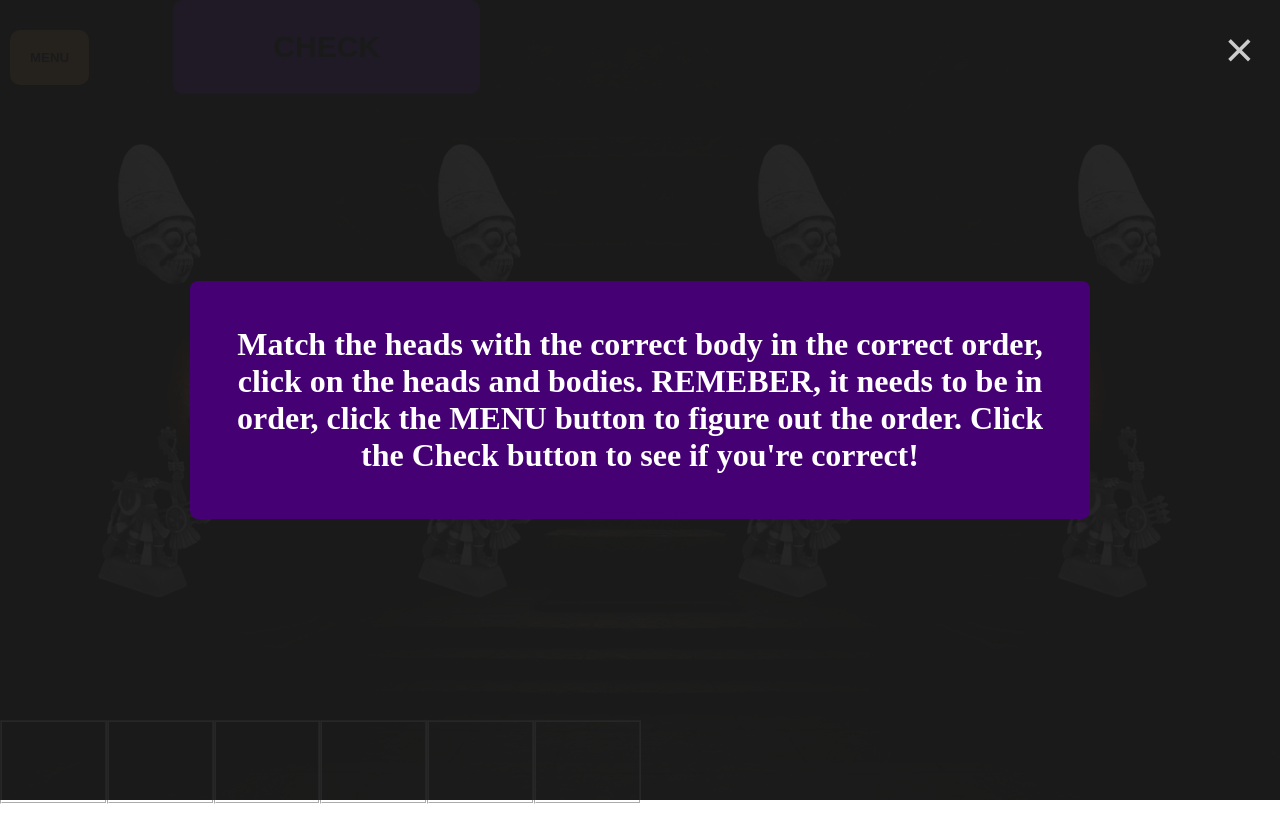
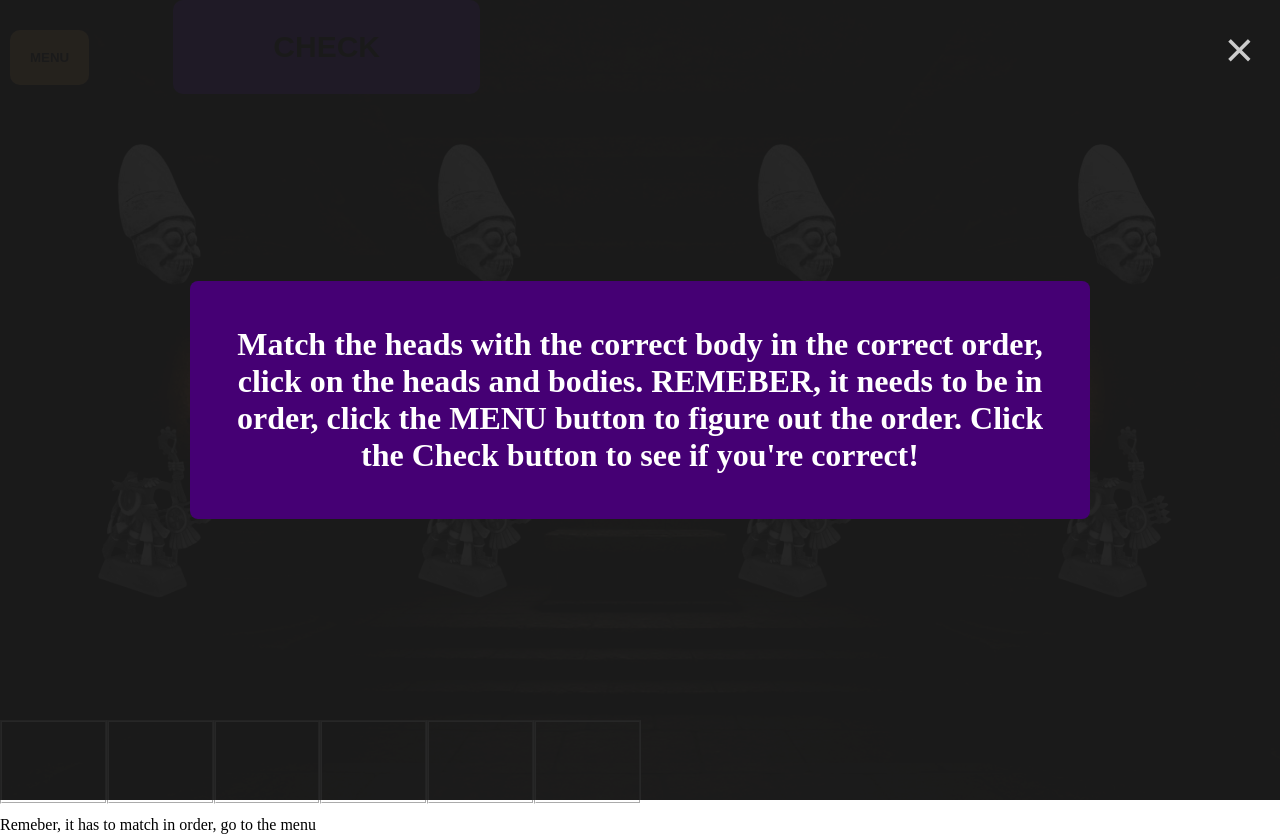
Before and after one commit to Bentheboss-2000/Aztec_room, a website: page index.html in a window 1280 px wide. Before the commit the page ends 804 px from the top, so only its background shows below. Drawn offline with Linux system fonts and the light colour scheme.

Commit message:
index.html

```diff
--- a/index.html
+++ b/index.html
@@ -103,6 +103,7 @@
 
     <button id="Menu" onclick="timeKeepersmenu()">MENU</button>
     <button id="Check" onclick="match()">CHECK</button>
+    <p class="note">Remeber, it has to match in order, go to the menu</p>
     <!-- NOTES PAGE --<button id="Direct" onclick="instructions()">instructions</button>*/
 
     <!-- MENU MODAL -->
```
